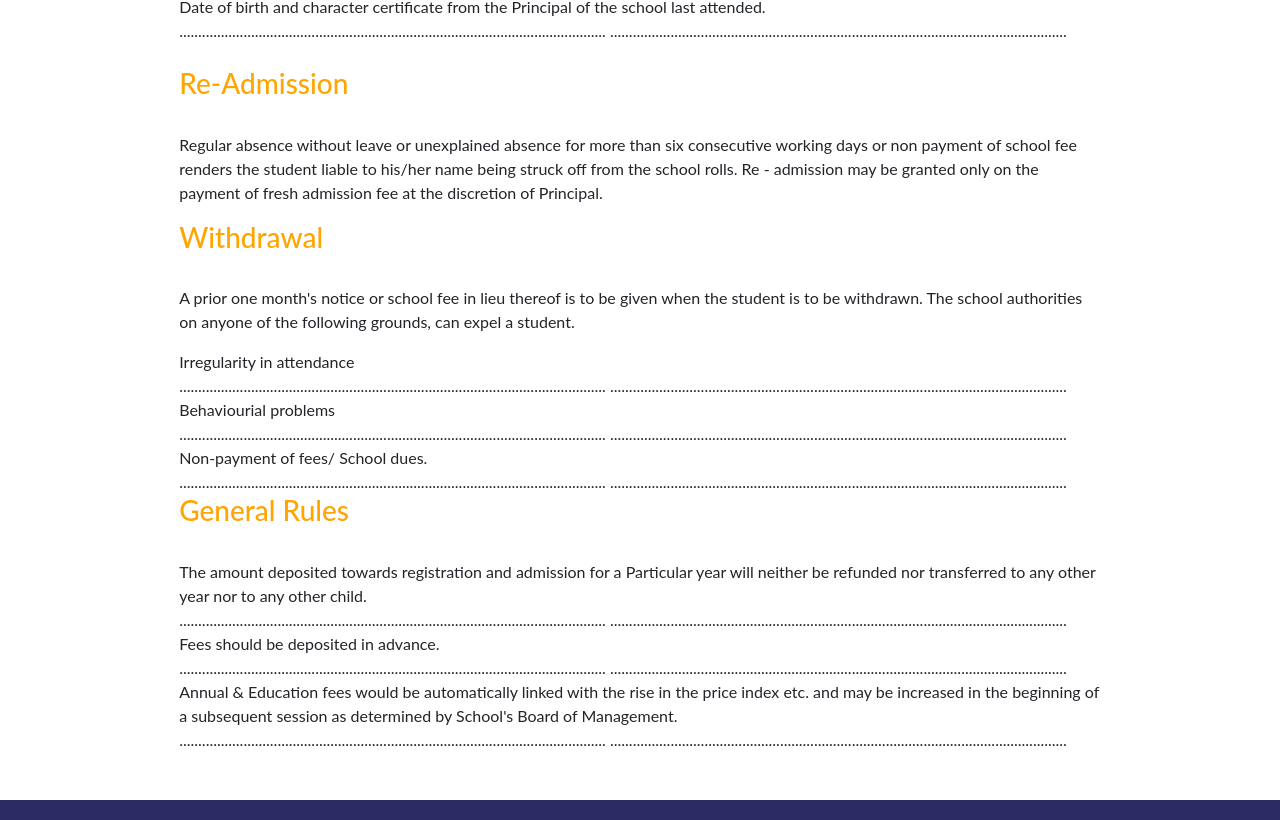
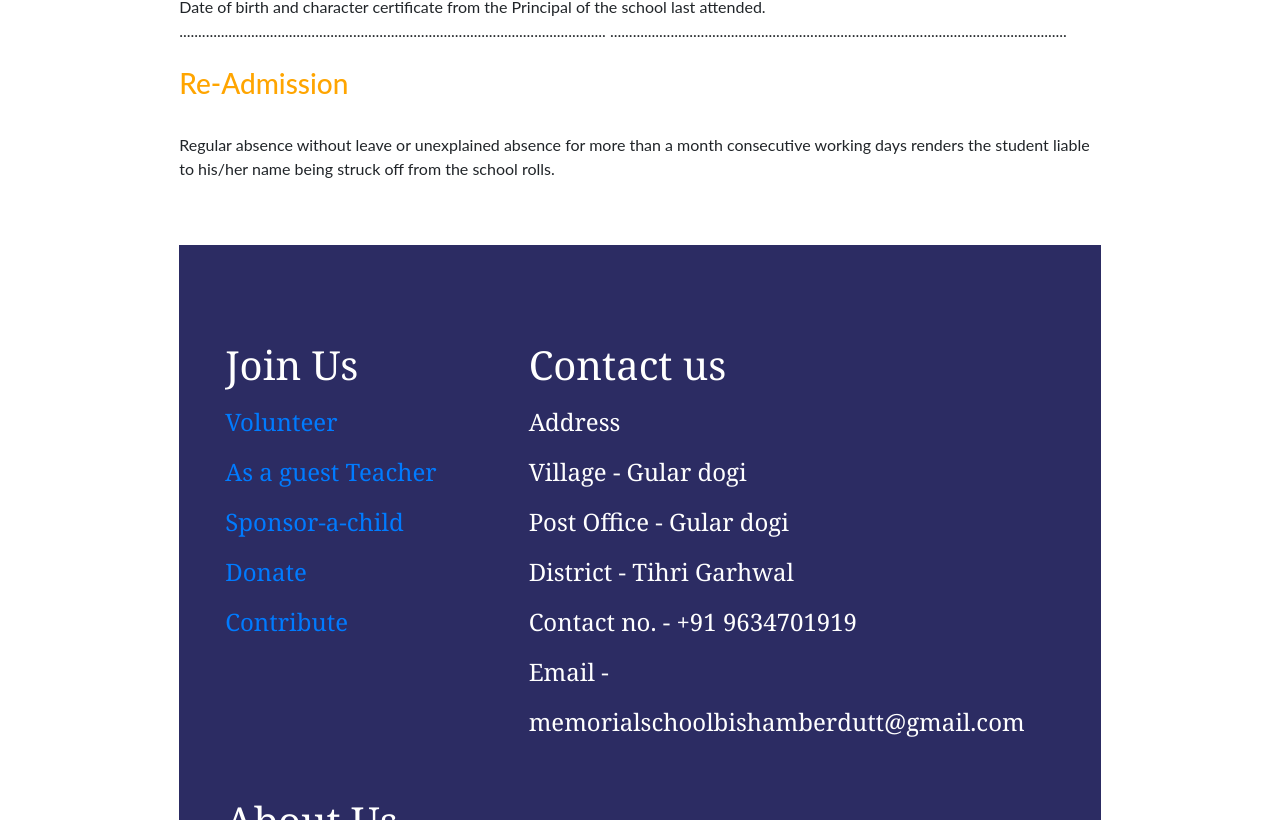
Before and after one commit to shiv2025/school, a plain HTML site: page pages/test.html in a window 1280 px wide. Shown: the part 1980-2800 px from the top of the page. Drawn offline with nearby package versions, Linux system fonts and the light colour scheme.

Commit message:
Update test.html

```diff
--- a/pages/test.html
+++ b/pages/test.html
@@ -491,7 +491,7 @@
 <body>
   <div class="container-fill">
     <img width="100%" src="../images/IMG-20210206-WA0007.jpg">
-    <div style="background-color: rgb(56, 55, 55);padding-bottom: 20px;">
+    <div style="background-color:pink;padding-bottom: 20px;">
       <div class="mission-container">
         <div class="mission-tag"> Mission: </div>
         <div class="mission">Every child has the right to quality education but due to in lack of resources in rural
@@ -551,8 +551,7 @@
   </div>
   <div class="container-sm" style="text-align: left;width:72%;margin: auto;">
     <a>The age criterion for classes higher than 1st follows the same pattern.</a><br>
-    <p>Name of those seeking admission to the school are registered on the submission of the registration form and they have to appear in entrance test.
-       The merit of the students is the sole criterion of selection.</p>
+    <p>Admissions are open from nursery for this year from march till the month of June. You may contact the office for further information.</p>
       <h3 style="color:orange">Documents Required At The Time Of Admission</h3><br>
       <h4 style="color:blue">Pre-Primary</h4>
       <p>Attested photocopy of municipal birth certificate.</p><br>
@@ -570,38 +569,9 @@
         .........................................................................................................................
         </div><br>
         <h3 style="color:orange">Re-Admission</h3><br>
-        <p>Regular absence without leave or unexplained absence for more than six consecutive working days or non payment of school fee renders the student liable to his/her name being struck off from the school rolls.
-          Re - admission may be granted only on the payment of fresh admission fee at the discretion of Principal.</p>
-          <h3 style="color:orange">Withdrawal</h3><br>
-          <p>A prior one month's notice or school fee in lieu thereof is to be given when the student is to be withdrawn.
-          The school authorities on anyone of the following grounds, can expel a student.
+        <p>Regular absence without leave or unexplained absence for more than a month consecutive working days renders the student liable to his/her name being struck off from the school rolls.
           </p>
-          <div>Irregularity in attendance</div>
-          <div>.................................................................................................................
-          .........................................................................................................................
-          </div>
-          <div>Behaviourial problems</div>
-          <div>.................................................................................................................
-            .........................................................................................................................
-            </div>
-          <div>Non-payment of fees/ School dues.</div>
-          <div>.................................................................................................................
-            .........................................................................................................................
-            </div>
-            <h3 style="color:orange">General Rules</h3><br>
-            <div>The amount deposited towards registration and admission for a Particular year will neither be refunded nor transferred to any other year nor to any other child.</div>
-          <div>.................................................................................................................
-          .........................................................................................................................
-          </div>
-          <div>Fees should be deposited in advance.</div>
-          <div>.................................................................................................................
-            .........................................................................................................................
-            </div>
-          <div>Annual & Education fees would be automatically linked with the rise in the price index etc. and may be increased in the beginning of a subsequent session as determined by School's Board of Management.</div>
-          <div>.................................................................................................................
-            .........................................................................................................................
-            </div>
-        </div>
+
 <br><br>
 
 
@@ -630,7 +600,7 @@
             Post Office - Gular dogi<br>
             District - Tihri Garhwal<br>
             Contact no. - +91 9634701919<br>
-            Email - abc@gmail.com<br><br>
+            Email - memorialschoolbishamberdutt@gmail.com<br><br>
           </div>
           <div class="col-sm">
             <h1>About Us</h1>
```
